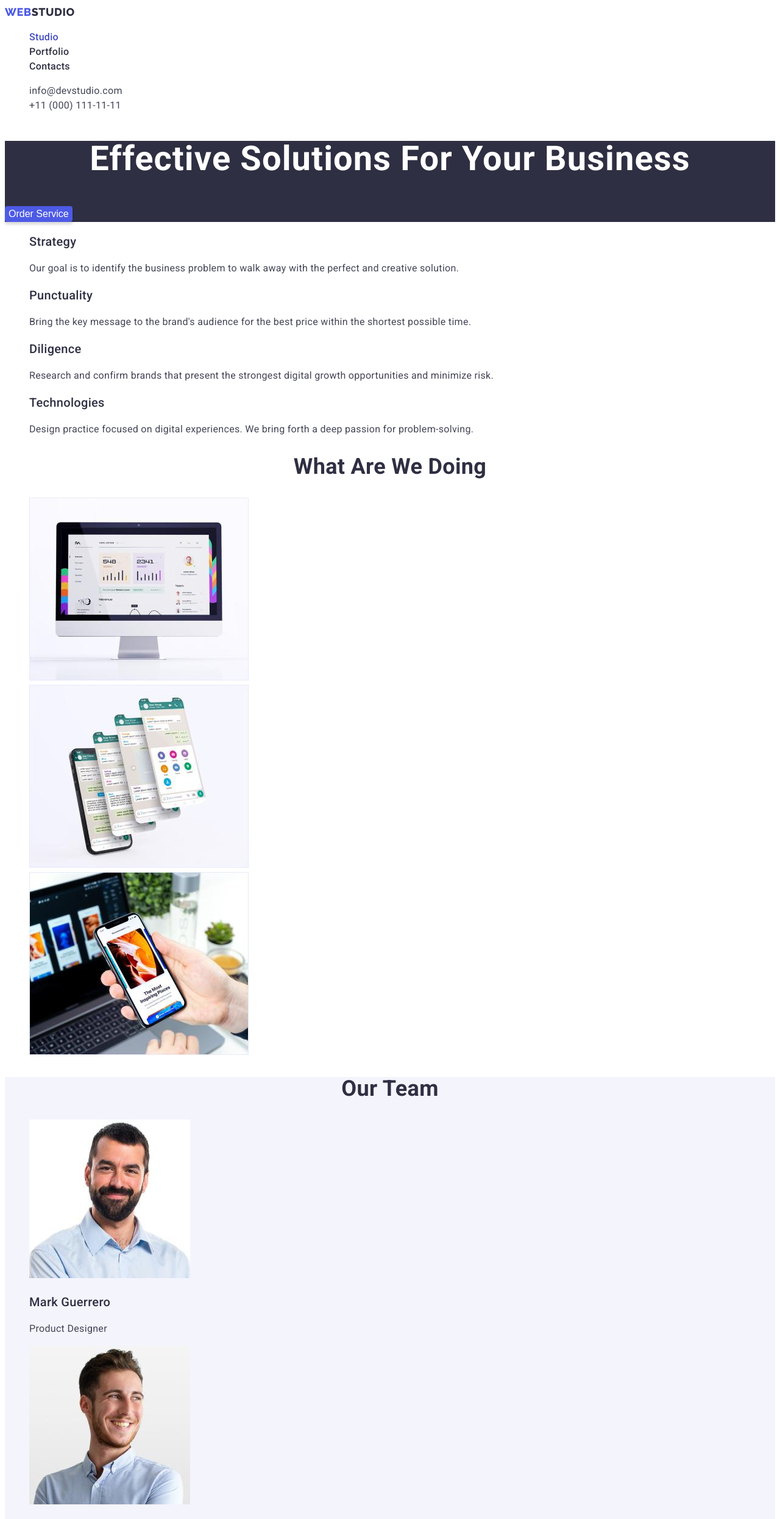
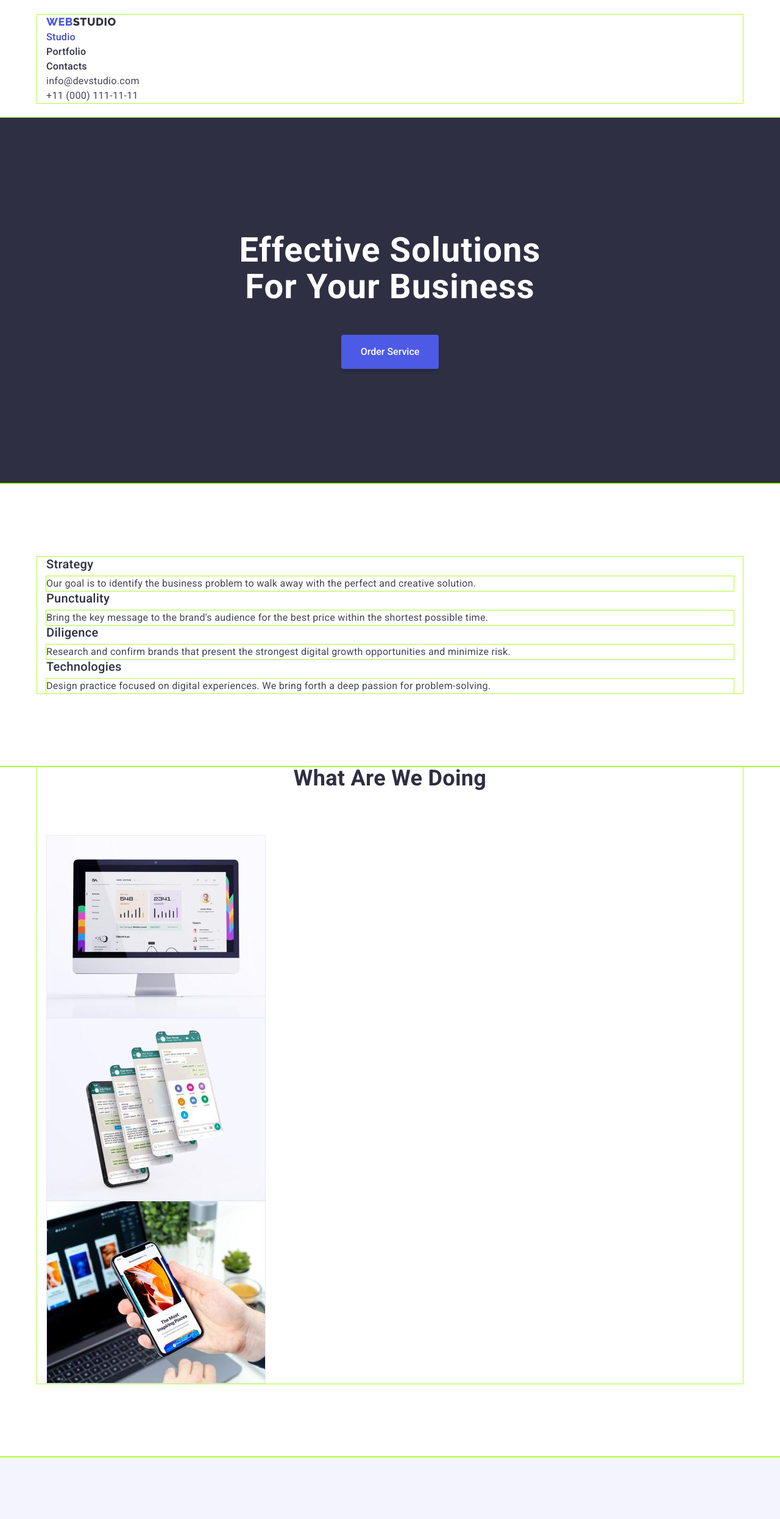
Before and after one commit to starik061/goit-markup-hw-03, a plain HTML site: page index.html in a window 1280 px wide. Shown: the top 2491 px of the page at 61% size. Drawn offline with nearby package versions, Linux system fonts and the light colour scheme.

Commit message:
Box model and block model release

```diff
--- a/css/style.css
+++ b/css/style.css
@@ -1,3 +1,6 @@
+div, section, p {
+    outline: 1px solid greenyellow;
+}
 :root {
     --main-text-color: #434455;
     --main-title-color: #2E2F42;
@@ -22,10 +25,35 @@ a {
 }
 
 ul {
+    margin-top: 0;
+    margin-bottom: 0;
+    padding-left: 0;
     list-style: none;
 }
 
+h1, h2, h3, h4, p {
+    margin-top: 0;
+    margin-bottom: 0;
+}
+
+section {
+    padding-top: 120px;
+    padding-bottom: 120px;
+}
+
+img {
+    display: block;
+}
+.container {
+    margin: 0 auto;
+    width: 1158px;
+    padding: 0 15px;
+}
 /* Header styles */
+.main-header {
+    padding-top: 24px;
+    padding-bottom: 24px;
+}
 
 .logo {
     font-family: 'Raleway', sans-serif;
@@ -65,21 +93,28 @@ ul {
     font-style: normal;
 }
 /* Hero section  */
-.hero,
-footer {
+.hero {
+    padding-top: 188px;
+    padding-bottom: 188px;
+    text-align: center;
     background-color: var(--main-title-color);
 }
+
+
 .main-title {
+    display: block;
+    max-width: 496px;
+    margin: 0 auto 48px;
     font-weight: 700;
     font-size: 56px;
     line-height: 1.07;
-    text-align: center;
     letter-spacing: 0.02em;
     text-transform: capitalize;
     color: var(--main-background-color);
 }
 
 .order-service {
+    padding: 16px 32px;
     background: #4D5AE5;
     box-shadow: 0px 4px 4px rgba(0, 0, 0, 0.15);
     border-radius: 4px;
@@ -117,6 +152,7 @@ footer {
 .benefits-title,
 .team-member-title,
 .example-title {
+    margin-bottom: 8px;
     font-weight: 500;
     font-size: 20px;
     line-height: 1.2;
@@ -124,9 +160,13 @@ footer {
 }
 
 /* "What are we doing" section  */
+.doing-section {
+    padding-top: 0;
+}
 
 .doing-title,
 .team-title {
+    margin-bottom: 72px;
     font-weight: 700;
     font-size: 36px;
     line-height: 1.11;
@@ -141,8 +181,21 @@ footer {
     background-color: var(--secondary-background-color);
 }
 
+.team-member-card {
+    padding-bottom: 32px;
+    text-align: center;
+    background-color: var(--main-background-color);
+}
 /* Footer  */
+
+footer {
+    padding-top: 100px;
+    padding-bottom: 100px;
+    background-color: var(--main-title-color);
+}
+
 .footer-logo {
+    margin-bottom: 16px;
     line-height: 1.17;
     color: var(--secondary-background-color);
 }
--- a/index.html
+++ b/index.html
@@ -9,10 +9,15 @@
       href="https://fonts.googleapis.com/css2?family=Raleway:wght@800&family=Roboto:wght@400;500;700;900&display=swap"
       rel="stylesheet"
     />
+    <link
+      rel="stylesheet"
+      href="https://cdnjs.cloudflare.com/ajax/libs/modern-normalize/1.0.0/modern-normalize.min.css"
+    />
     <link rel="stylesheet" href="./css/style.css" />
   </head>
   <body>
-    <header>
+    <header class="main-header">
+      <div class="container">
         <nav>
           <a class="logo" href="./index.html"><span>Web</span>Studio</a>
           <ul>
@@ -29,10 +34,13 @@
               >
             </li>
             <li>
-            <a class="contacts" href="tel:+110001111111">+11 (000) 111-11-11</a>
+              <a class="contacts" href="tel:+110001111111"
+                >+11 (000) 111-11-11</a
+              >
             </li>
           </ul>
         </address>
+      </div>
     </header>
     <main>
       <section class="hero">
@@ -40,13 +48,14 @@
         <button class="order-service" type="button">Order Service</button>
       </section>
       <section class="benefits">
+        <div class="container">
           <h2 class="visually-hidden">Benefits</h2>
           <ul>
             <li>
               <h3 class="benefits-title">Strategy</h3>
               <p>
-              Our goal is to identify the business problem to walk away with the
-              perfect and creative solution.
+                Our goal is to identify the business problem to walk away with
+                the perfect and creative solution.
               </p>
             </li>
             <li>
@@ -71,8 +80,10 @@
               </p>
             </li>
           </ul>
+        </div>
       </section>
-      <section>
+      <section class="doing-section">
+        <div class="container">
           <h2 class="doing-title">What are we doing</h2>
           <ul>
             <li>
@@ -85,39 +96,44 @@
               <img src="./images/img_3.jpg" alt="Combine solutions" width="360" />
             </li>
           </ul>
+        </div class="continer">
       </section>
       <section class="team">
+        <div class="container">
           <h2 class="team-title">Our Team</h2>
           <ul>
-          <li>
+            <li class="team-member-card">
               <img src="./images/team_1.jpg" alt="Our team member" width="264" />
               <h3 class="team-member-title">Mark Guerrero</h3>
               <p class="position">Product Designer</p>
             </li>
-          <li>
+            <li class="team-member-card">
               <img src="./images/team_2.jpg" alt="Our team member" width="264" />
               <h3 class="team-member-title">Tom Ford</h3>
               <p class="position">Frontend Developer</p>
             </li>
-          <li>
+            <li class="team-member-card">
               <img src="./images/team_3.jpg" alt="Our team member" width="264" />
               <h3 class="team-member-title">Camila Garcia</h3>
               <p class="position">Marketing</p>
             </li>
-          <li>
+            <li class="team-member-card">
               <img src="./images/team_4.jpg" alt="Our team member" width="264" />
               <h3 class="team-member-title">Daniel Wilson</h3>
               <p class="position">UI Designer</p>
             </li>
           </ul>
+        </div>
       </section>
     </main>
     <footer>
+     <div class="container">
        <a class="logo footer-logo" href="./index.html"><span>Web</span>Studio</a>
        <p class="footer-text">
          Increase the flow of customers and sales for your business with digital
          marketing & growth solutions.
        </p>
+     </div>
     </footer>
   </body>
 </html>
```
Also changed, not shown: portfolio.html (+4 -0 lines). Lines whose indentation alone changed are shown as unchanged.
